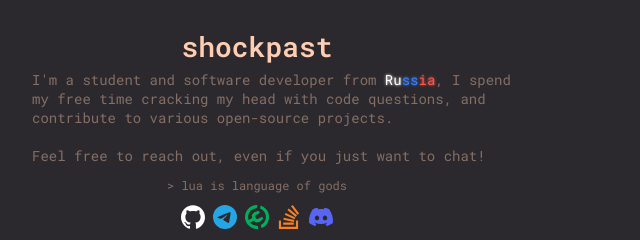
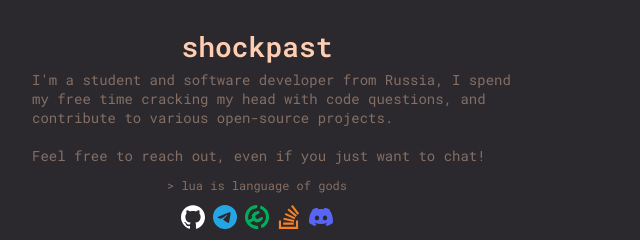
Before and after one commit to shockpast/shockpast.github.io, a plain HTML site: page index.html in a window 1280 px wide. Shown: the part 280-520 px from the top of the page, 383-1023 px from the left. Drawn offline with nearby package versions, Linux system fonts and the light colour scheme.

Commit message:
style: non-colored russia

```diff
--- a/index.html
+++ b/index.html
@@ -23,7 +23,7 @@
   <div class="container">
     <div class="child">
       <h1 class="title">shockpast</h1>
-      <p class="description">I'm a student and software developer from <span style="color: white; text-shadow: 0 0 3px">Ru</span><span style="color: rgb(60, 128, 255); text-shadow: 0 0 3px">ss</span><span style="color: rgb(255, 86, 74); text-shadow: 0 0 3px">ia</span>, I spend my free time cracking my head with code questions, and contribute to various open-source projects.<br><br>
+      <p class="description">I'm a student and software developer from Russia, I spend my free time cracking my head with code questions, and contribute to various open-source projects.<br><br>
 
         Feel free to reach out, even if you just want to chat!
       </p>
```
